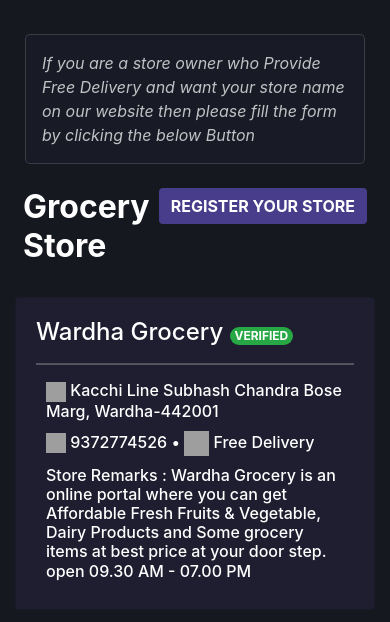
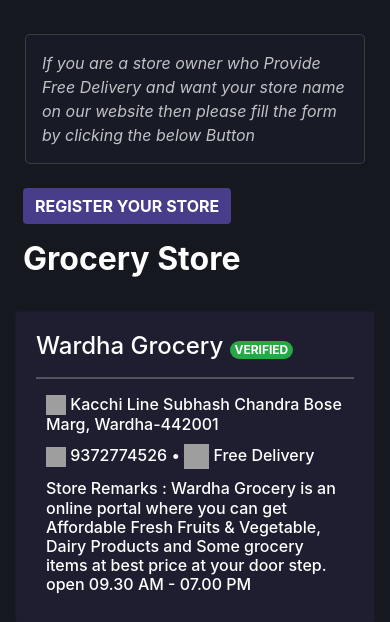
Before and after one commit to agajareiitr/wardha-covid-help, a Django app: page /groceries in a window 390 px wide. Shown: the part 79-701 px from the top of the page. Run offline with Django 3.2, Linux system fonts and the light colour scheme; data comes from the database, SQL or seed files in the repository; some libraries are stand-ins or nearby versions; grey boxes are pictures that could not be loaded.

Commit message:
fix new line issue for mobile devices

```diff
--- a/wardhacovidhelpapp/templates/wardhacovidhelpapp/groceries.html
+++ b/wardhacovidhelpapp/templates/wardhacovidhelpapp/groceries.html
@@ -1,5 +1,16 @@
 {% extends 'wardhacovidhelpapp/base.html' %} {% block content %}
 <br />
+
+<style>
+  @media only screen and  (max-width: 640px) {
+    .responsive-btn {
+      display: flex;
+      margin-bottom: 1rem;
+      margin-left: 0.5rem;
+    }
+  }
+</style>
+
 <div class="container" style="background-color: #15181e; color: white">
   <p
     class="note-item mb-4"
@@ -15,7 +26,7 @@
     If you are a store owner who Provide Free Delivery and want your store name
     on our website then please fill the form by clicking the below Button
   </p>
-  <a href="{% url 'groceries_form_name' %}" target="_blank"
+  <a href="{% url 'groceries_form_name' %}" class="responsive-btn" target="_blank"
     ><button
       type="button"
       class="btn btn-primary float-right mr-2"
```
Also changed, not shown: wardhacovidhelpapp/templates/wardhacovidhelpapp/vaccines_availablity.html (+12 -2 lines).
